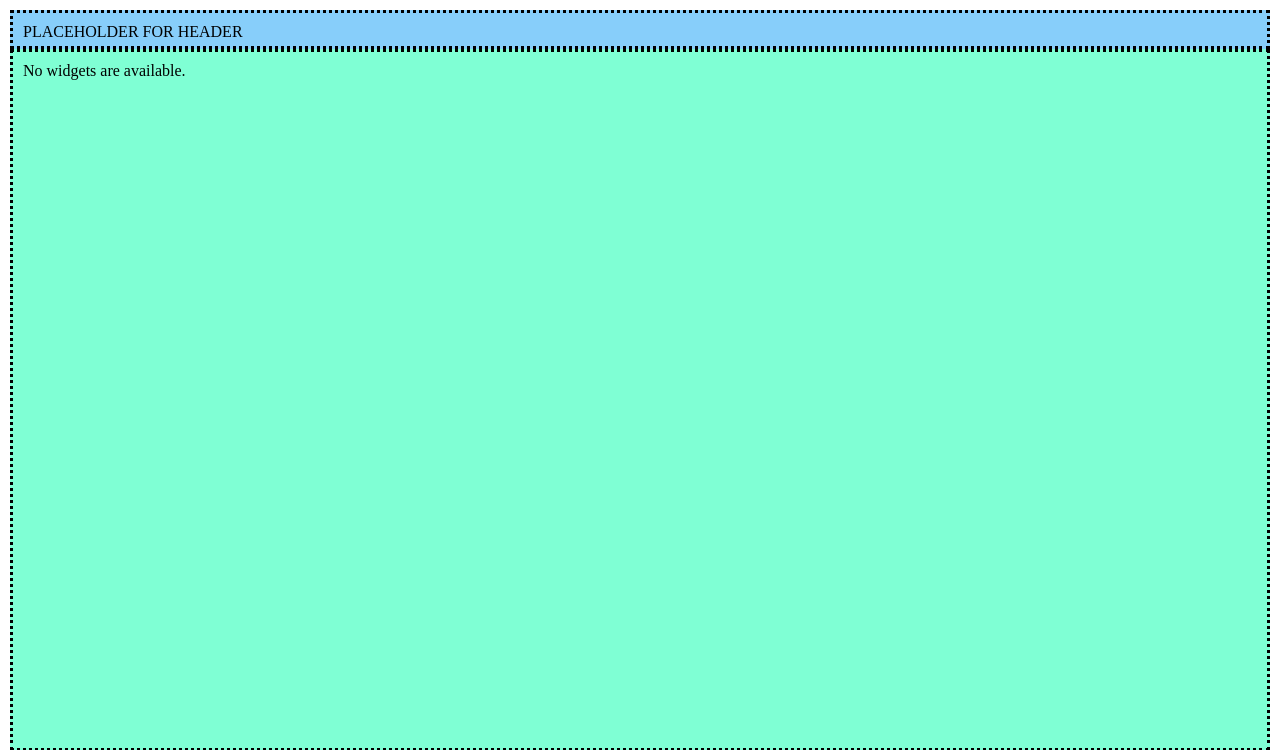
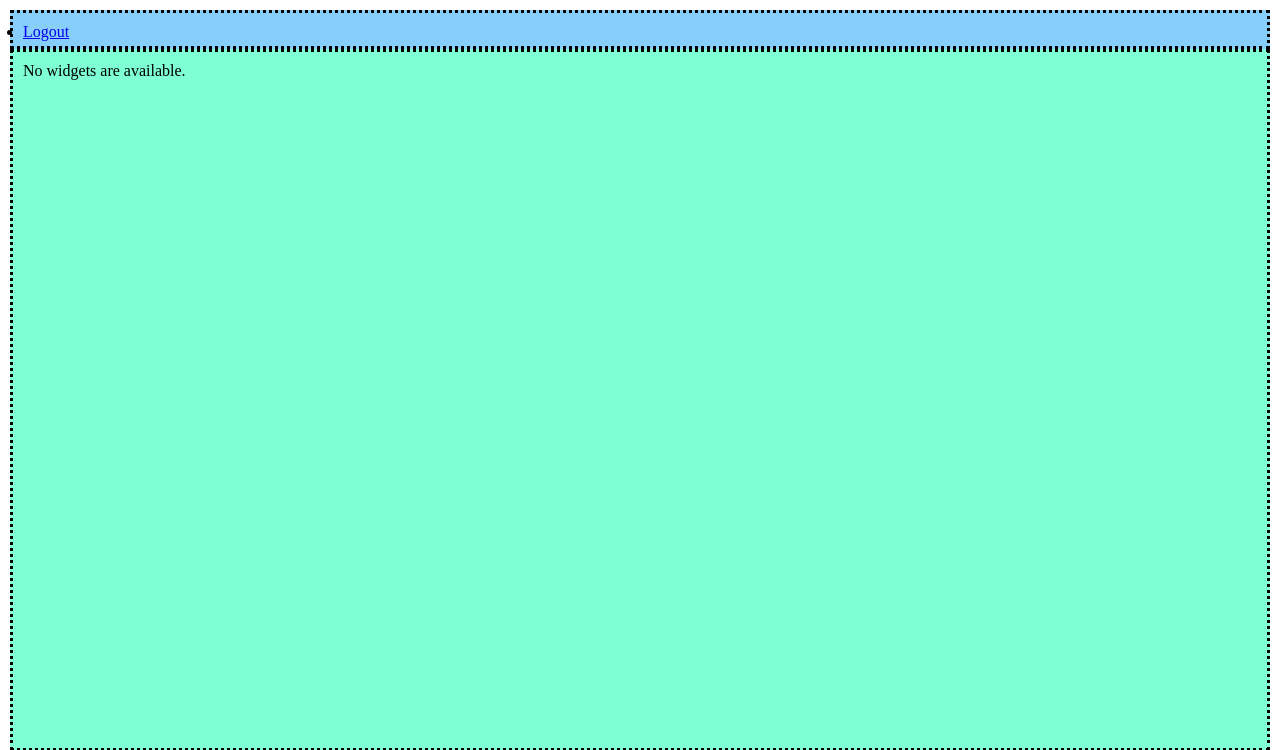
Before and after one commit to MirrorBoys/TheMirror, a Django app: template src/smartMirrorProject/homePage/templates/homePage/index.html in a window 1280 px wide. Shown: the top 750 px of the page. Run offline with Django 5.2, Linux system fonts and the light colour scheme; the template is opened without the code that fills it, so the values that code supplies are empty; some libraries are stand-ins or nearby versions.

Commit message:
Added logout button (CSS wil be done on another branch)

```diff
--- a/src/smartMirrorProject/homePage/templates/homePage/index.html
+++ b/src/smartMirrorProject/homePage/templates/homePage/index.html
@@ -20,7 +20,14 @@
 </head>
 
 <body>
-    <header>PLACEHOLDER FOR HEADER</header>
+
+    <header>
+        <nav>
+            <ul>
+                <li><a href="{% url 'logout' %}" class="logout-button">Logout</a></li>
+            </ul>
+        </nav>
+    </header>
 
     <main>
         {% if widgets %}
--- a/src/smartMirrorProject/loginPage/urls.py
+++ b/src/smartMirrorProject/loginPage/urls.py
@@ -3,4 +3,5 @@ from . import views
 
 urlpatterns = [
     path("", views.index, name="loginPageIndex"),
+    path("logout/", views.userLogout, name="logout"),
 ]
--- a/src/smartMirrorProject/smartMirrorProject/urls.py
+++ b/src/smartMirrorProject/smartMirrorProject/urls.py
@@ -24,6 +24,7 @@ urlpatterns = [
     path(
         "login/", LoginView.as_view(template_name="loginPage/index.html"), name="login"
     ),
+    path("logout/", include("loginPage.urls")),
     path("admin/", admin.site.urls),
     path("musicWidget/", include("musicWidget.urls")),
     path("api/weather/", include("weatherWidget.urls")),
```
Also changed, not shown: src/smartMirrorProject/loginPage/views.py (+7 -1 lines).
